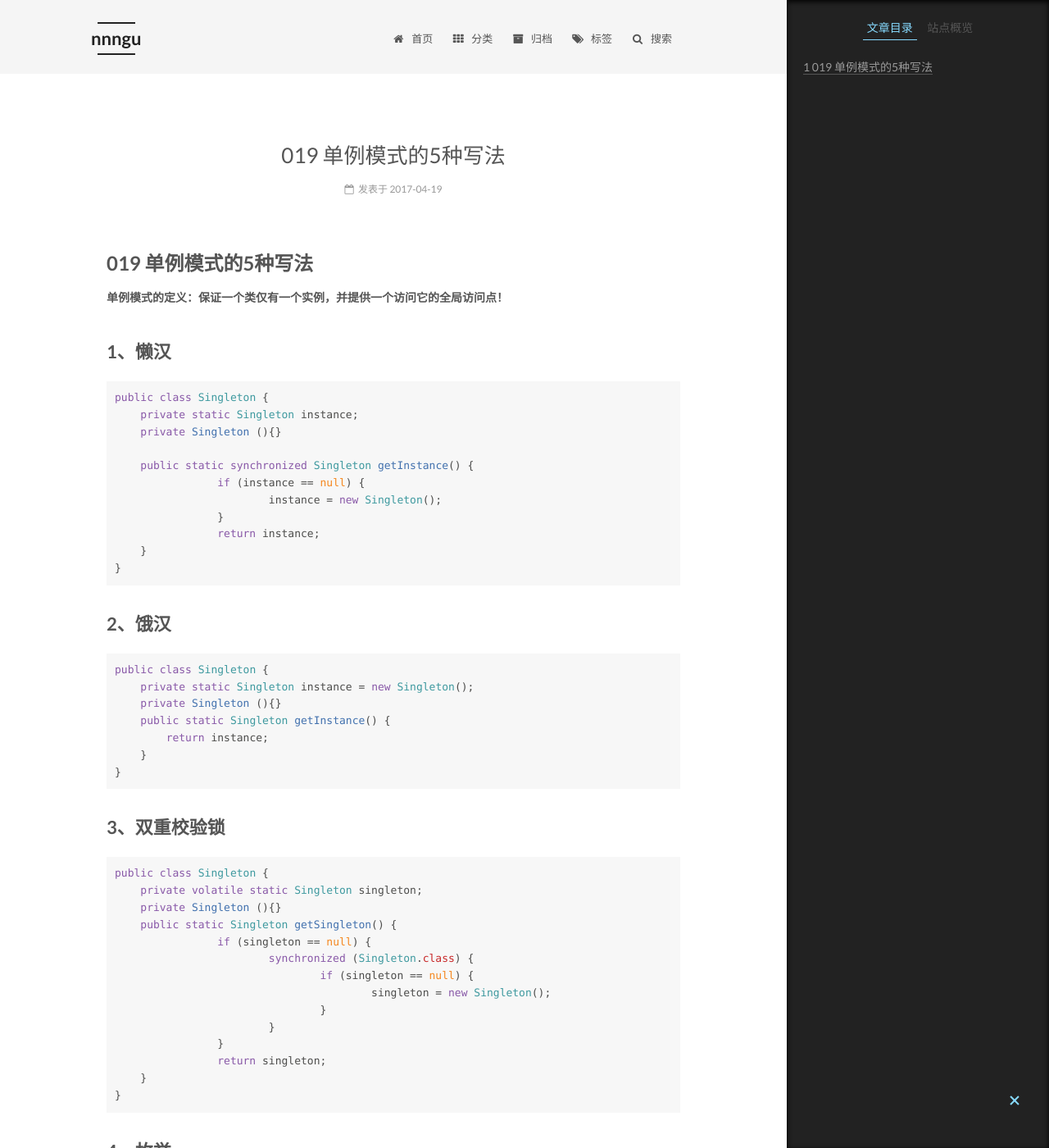
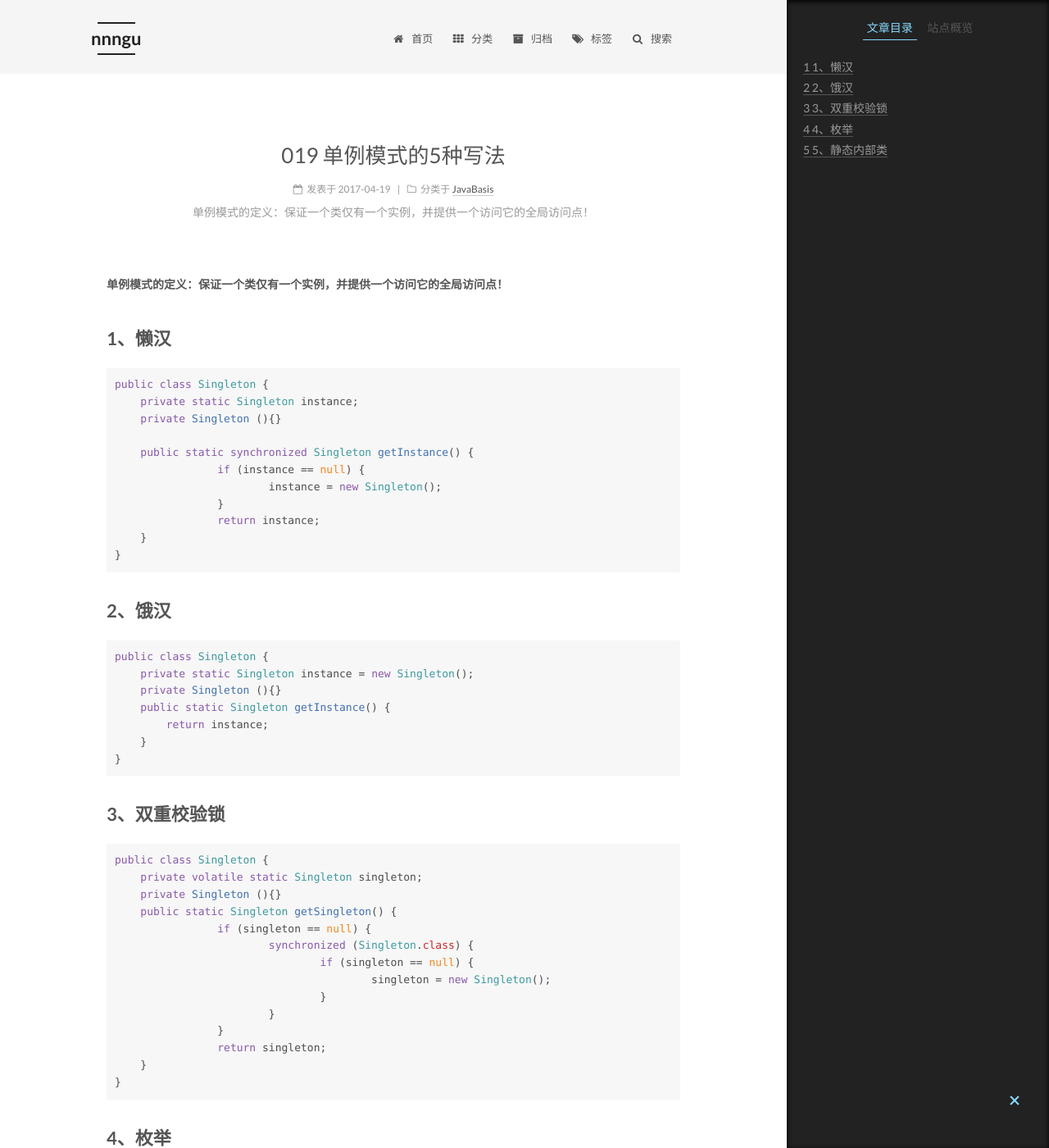
Before and after one commit to nnngu/LearningNotes, a Jekyll site: the page built from _posts/2017-04-19-019 单例模式的5种写法.md, in a window 1280 px wide and 1400 px high. Shown: the whole window at 82% size. Built offline with Jekyll 4.4.1, drawn with Linux system fonts in a browser that asks for light colours.

Commit message:
修改文件: _posts/2017-04-19-019 单例模式的5种写法.md

```diff
--- a/_posts/2017-04-19-019 单例模式的5种写法.md
+++ b/_posts/2017-04-19-019 单例模式的5种写法.md
@@ -1,4 +1,7 @@
-# 019 单例模式的5种写法
+---
+categories: JavaBasis
+description: 单例模式的定义：保证一个类仅有一个实例，并提供一个访问它的全局访问点！
+---
 
 **单例模式的定义：保证一个类仅有一个实例，并提供一个访问它的全局访问点！**
 
```
